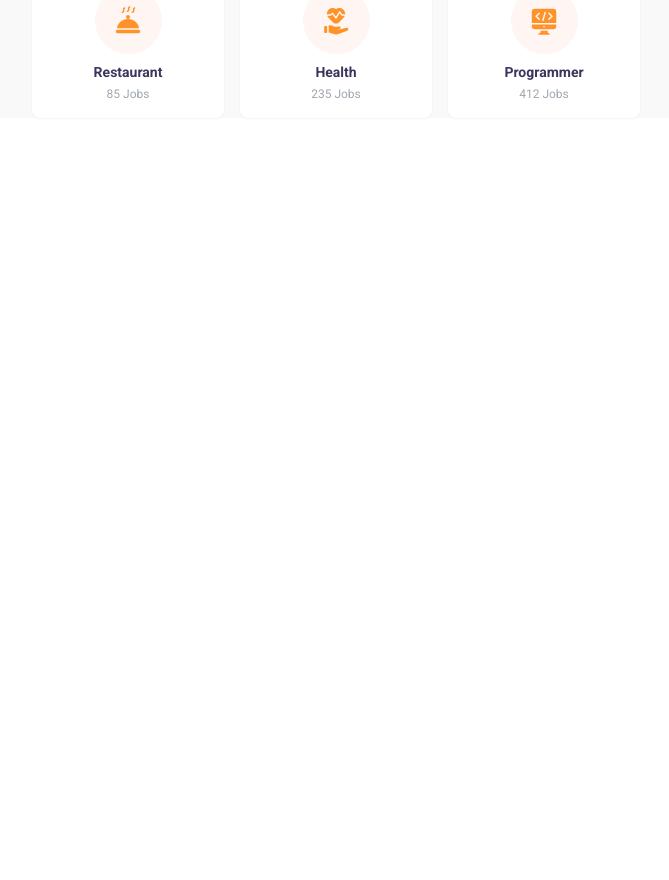
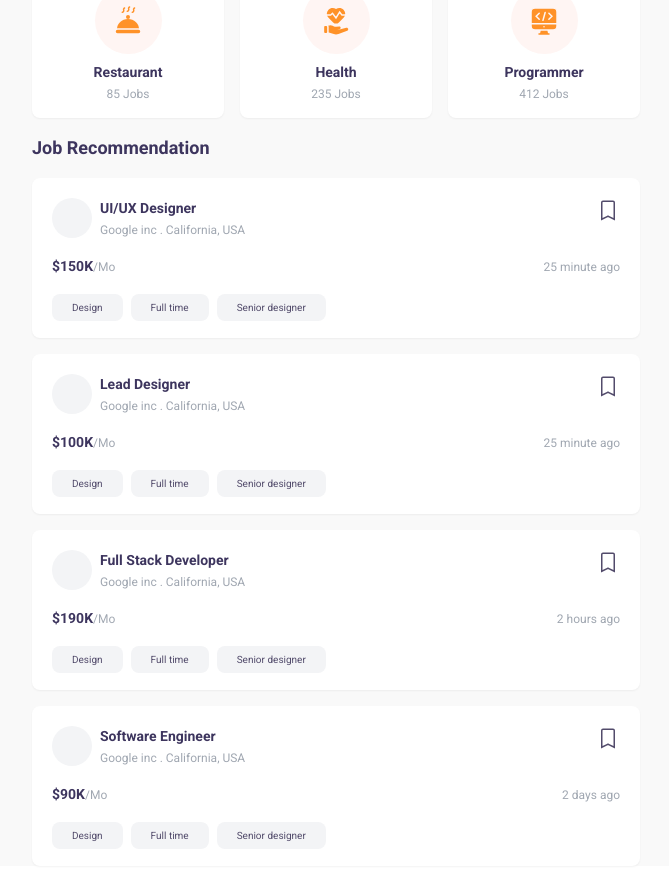
Before and after one commit to hbsoftco/job-finder-angular, an Angular app: page / in a window 1280 px wide. Shown: the part 460-1340 px from the top of the page, without its empty margins (304-973 px from the left). Before the commit the page ends 800 px from the top, so only its background shows below. Built offline with nearby package versions, Linux system fonts and the light colour scheme.

Commit message:
Complete job box component, gray tag component and use these components in home component

```diff
--- /dev/null
+++ b/src/app/components/gray-tag/gray-tag.component.ts
@@ -0,0 +1,17 @@
+import { Component, Input } from '@angular/core';
+import { RouterModule } from '@angular/router';
+
+@Component({
+  selector: 'app-gray-tag',
+  standalone: true,
+  imports: [RouterModule],
+  template: `<a
+    [routerLink]="[routerLink]"
+    class="h-[26] mr-2 mb-3 rounded-lg bg-gray-100 px-5 py-2 text-[10px] text-semiDarkText"
+    >{{ title }}</a
+  >`,
+})
+export class GrayTagComponent {
+  @Input() routerLink!: string;
+  @Input() title!: string;
+}
--- /dev/null
+++ b/src/app/components/job-box/job-box.component.html
@@ -0,0 +1,28 @@
+<div class="bg-white rounded-lg shadow-sm p-5 mb-4">
+  <div class="flex justify-between items-start mb-4">
+    <div class="flex justify-start items-center">
+      <div class="w-10 h-10 rounded-full bg-gray-100"></div>
+      <div class="ml-2">
+        <h3 class="text-sm font-bold mb-1 text-darkText">{{ job.jobTitle }}</h3>
+        <h5 class="text-xs text-lightGray">{{ job.location }}</h5>
+      </div>
+    </div>
+    <div>
+      <img src="/assets/svg/save.svg" alt="save" />
+    </div>
+  </div>
+
+  <div class="flex justify-between items-center mb-4">
+    <div>
+      <span class="text-sm font-bold text-darkText">${{ job.salary }}K</span>
+      <span class="text-xs text-lightGray">/Mo</span>
+    </div>
+    <div>
+      <span class="text-xs text-lightGray">{{ job.date }}</span>
+    </div>
+  </div>
+
+  <div>
+    <app-gray-tag *ngFor="let tag of job.tags" [title]="tag"></app-gray-tag>
+  </div>
+</div>
--- a/src/app/pages/home/home.component.html
+++ b/src/app/pages/home/home.component.html
@@ -21,7 +21,7 @@
       routerLinkText="View all"
     ></app-section-title>
 
-    <div class="grid grid-cols-2 md:grid-cols-3 gap-4">
+    <div class="grid grid-cols-2 md:grid-cols-3 gap-4 mb-4">
       <div class="col-span-1" *ngFor="let category of categories">
         <app-category-btn
           [svg]="category.svg"
@@ -30,5 +30,9 @@
         ></app-category-btn>
       </div>
     </div>
+
+    <app-section-title title="Job Recommendation"></app-section-title>
+
+    <app-job-box *ngFor="let job of jobs" [job]="job"></app-job-box>
   </div>
 </div>
--- a/src/app/pages/home/home.component.ts
+++ b/src/app/pages/home/home.component.ts
@@ -7,6 +7,8 @@ import { Category } from '../../shared/interfaces/Category';
 import { HomeService } from '../../services/home.service';
 import { CommonModule } from '@angular/common';
 import { SectionTitleComponent } from '../../components/section-title/section-title.component';
+import { JobBoxComponent } from '../../components/job-box/job-box.component';
+import { Job } from '../../shared/interfaces/Job';
 
 @Component({
   selector: 'app-home',
@@ -17,6 +19,7 @@ import { SectionTitleComponent } from '../../components/section-title/section-ti
     ButtonComponent,
     CategoryBtnComponent,
     SectionTitleComponent,
+    JobBoxComponent,
     CommonModule,
   ],
   templateUrl: './home.component.html',
@@ -24,11 +27,13 @@ import { SectionTitleComponent } from '../../components/section-title/section-ti
 })
 export class HomeComponent {
   categories: Category[] = [];
+  jobs: Job[] = [];
 
   constructor(private homeService: HomeService) {}
 
   ngOnInit(): void {
     this.loadCategories();
+    this.loadJobs();
   }
 
   loadCategories(): void {
@@ -41,4 +46,15 @@ export class HomeComponent {
       },
     });
   }
+
+  loadJobs(): void {
+    this.homeService.getAllJobs().subscribe({
+      next: (data: Job[]) => {
+        this.jobs = data;
+      },
+      error: (error) => {
+        console.error('Error fetching categories:', error);
+      },
+    });
+  }
 }
--- a/src/app/services/home.service.ts
+++ b/src/app/services/home.service.ts
@@ -3,6 +3,7 @@ import { Injectable } from '@angular/core';
 import { catchError, Observable, throwError } from 'rxjs';
 import { Category } from '../shared/interfaces/Category';
 import { environment } from '../../environments/environment';
+import { Job } from '../shared/interfaces/Job';
 
 @Injectable({
   providedIn: 'root',
@@ -16,6 +17,12 @@ export class HomeService {
       .pipe(catchError(this.handleError));
   }
 
+  getAllJobs(): Observable<Job[]> {
+    return this.http
+      .get<Job[]>(environment.baseUrl + 'fake-job-data.json')
+      .pipe(catchError(this.handleError));
+  }
+
   private handleError(error: HttpErrorResponse): Observable<never> {
     console.error('An error occurred:', error);
     return throwError('Something went wrong; please try again later.');
--- /dev/null
+++ b/src/app/shared/interfaces/Job.ts
@@ -0,0 +1,9 @@
+export interface Job {
+  id: number;
+  image: string;
+  jobTitle: string;
+  location: string;
+  salary: number;
+  date: string;
+  tags: string[];
+}
--- /dev/null
+++ b/src/assets/data/fake-job-data.json
@@ -0,0 +1,38 @@
+[
+  {
+    "id": 1,
+    "image": "",
+    "jobTitle": "UI/UX Designer",
+    "location": "Google inc . California, USA",
+    "salary": 150,
+    "date": "25 minute ago",
+    "tags": ["Design", "Full time", "Senior designer"]
+  },
+  {
+    "id": 2,
+    "image": "",
+    "jobTitle": "Lead Designer",
+    "location": "Google inc . California, USA",
+    "salary": 100,
+    "date": "25 minute ago",
+    "tags": ["Design", "Full time", "Senior designer"]
+  },
+  {
+    "id": 3,
+    "image": "",
+    "jobTitle": "Full Stack Developer",
+    "location": "Google inc . California, USA",
+    "salary": 190,
+    "date": "2 hours ago",
+    "tags": ["Design", "Full time", "Senior designer"]
+  },
+  {
+    "id": 4,
+    "image": "",
+    "jobTitle": "Software Engineer",
+    "location": "Google inc . California, USA",
+    "salary": 90,
+    "date": "2 days ago",
+    "tags": ["Design", "Full time", "Senior designer"]
+  }
+]
--- a/tailwind.config.js
+++ b/tailwind.config.js
@@ -12,6 +12,7 @@ module.exports = {
         bgWhite: "#F9F9F9",
         lightGray: "#A0A7B1",
         darkText: "#3D355E",
+        semiDarkText: "#524B6B",
       },
       fontFamily: {
         Roboto: ["Roboto"],
```
Also changed, not shown: src/app/components/job-box/job-box.component.ts (added, +15 -0 lines), src/app/components/job-box/job-box.component.scss (added), src/assets/svg/save.svg (added), 1 other file (tests, documents, lock files or other folders).
